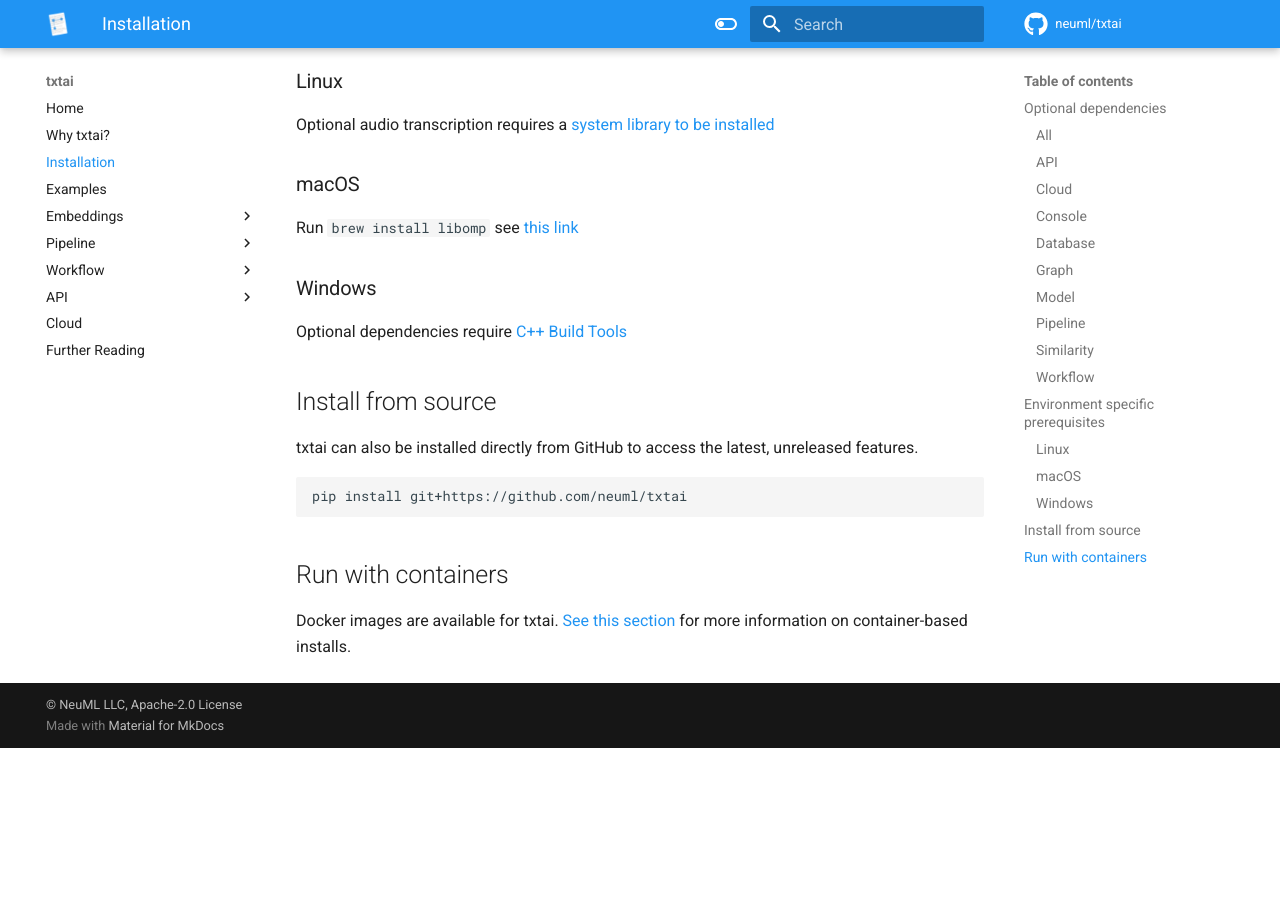
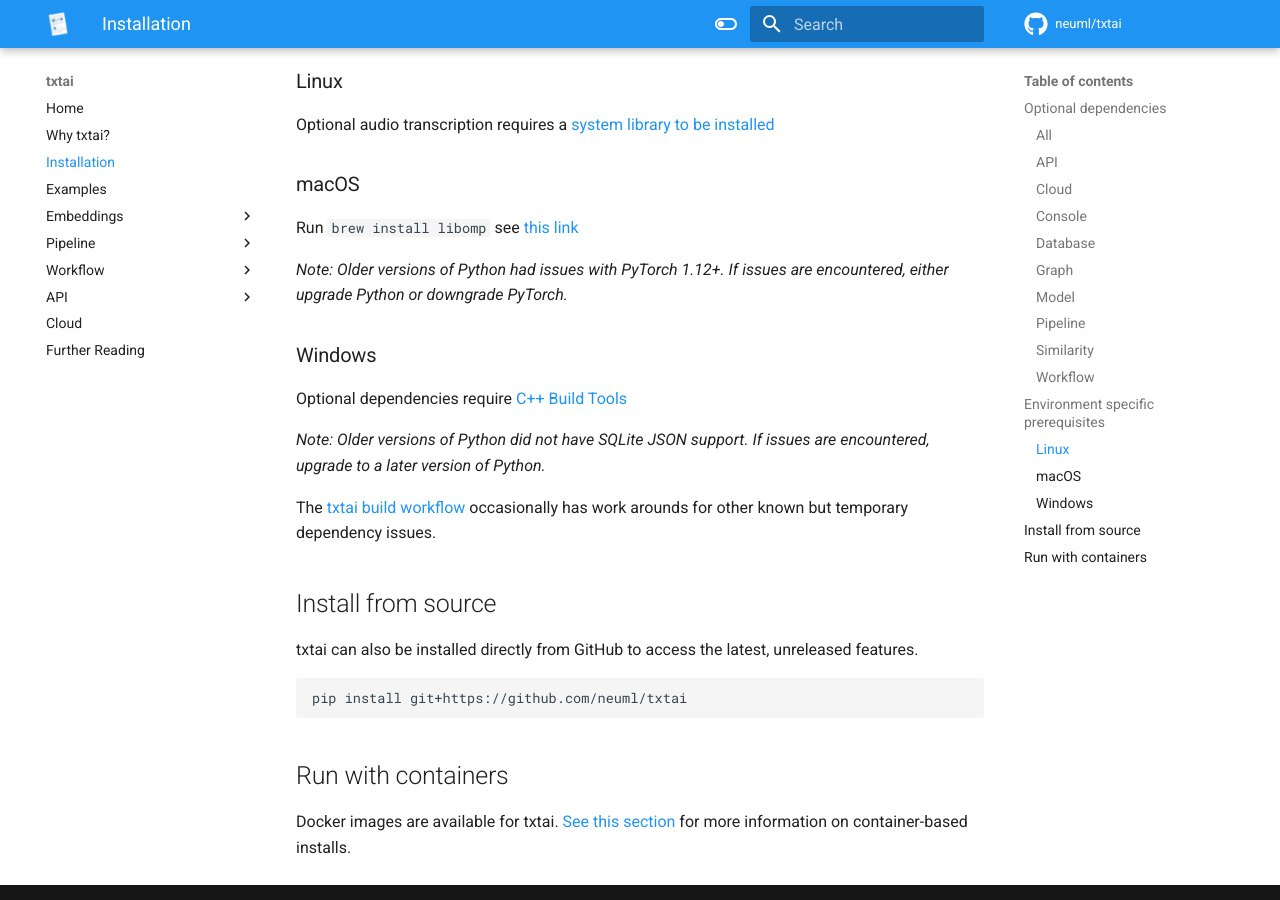
Before and after one commit to neuml/txtai, an MkDocs documentation site: the page built from docs/install.md, in a window 1280 px wide and 900 px high, scrolled down 2408 px. Built offline with MkDocs 1.6.1 and Material for MkDocs 9.7.7, drawn with Linux system fonts in a browser that asks for light colours; comment, search, counter and statistics services are not loaded; before the commit the page ends 3156 px from its top, so only the background shows below that; some of the changed text lies outside the part shown.

Commit message:
Add notes for known issues

```diff
--- a/docs/install.md
+++ b/docs/install.md
@@ -116,9 +116,15 @@
 
 Run `brew install libomp` see [this link](https://github.com/kyamagu/faiss-wheels#prerequisite)
 
+_Note: Older versions of Python had issues with PyTorch 1.12+. If issues are encountered, either upgrade Python or downgrade PyTorch._
+
 ### Windows
 
 Optional dependencies require [C++ Build Tools](https://visualstudio.microsoft.com/visual-cpp-build-tools/)
+
+_Note: Older versions of Python did not have SQLite JSON support. If issues are encountered, upgrade to a later version of Python._
+
+The [txtai build workflow](https://github.com/neuml/txtai/blob/master/.github/workflows/build.yml) occasionally has work arounds for other known but temporary dependency issues.
 
 ## Install from source
 
```
Also changed, not shown: other parts of docs/install.md (+1 -1 lines).
